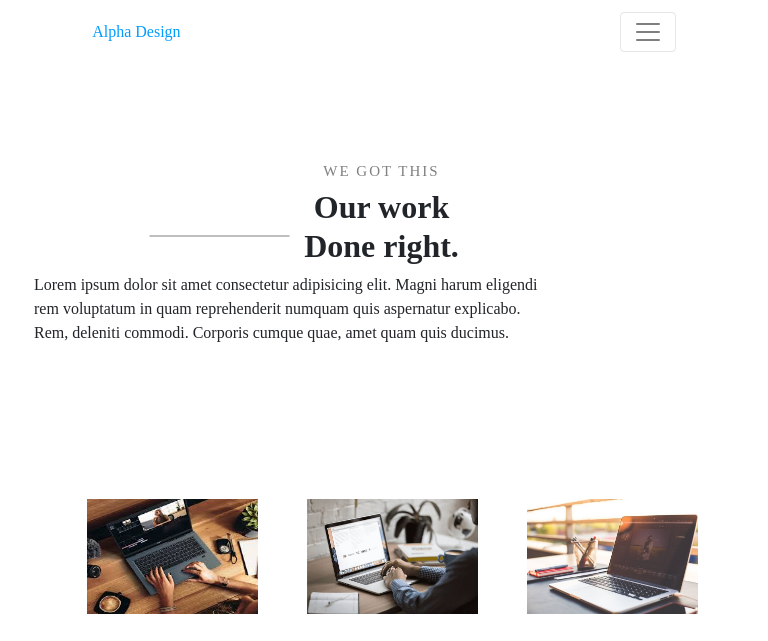
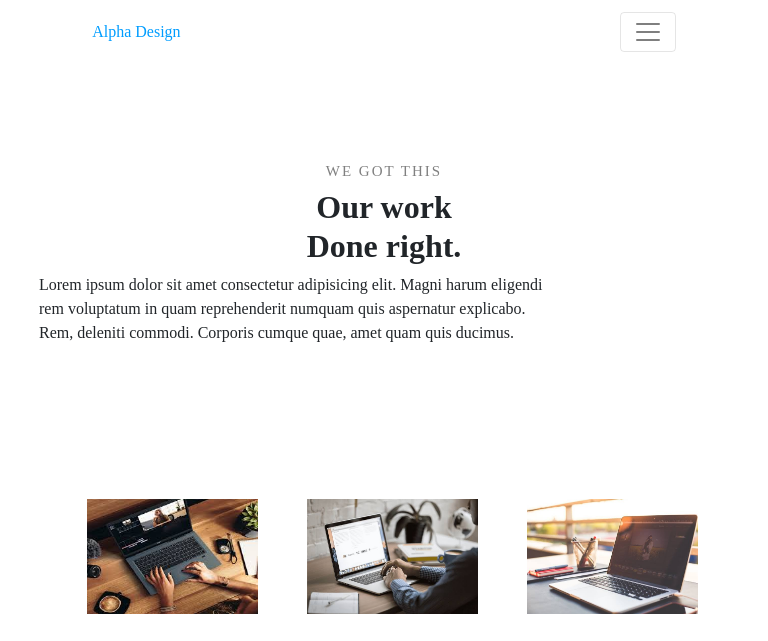
Before and after one commit to Azeez-Abiola/alphadesignprototype, a plain HTML site: page index.html in a window 768 px wide. Shown: the top 641 px of the page. Drawn offline with Linux system fonts and the light colour scheme.

Commit message:
made changes

```diff
--- a/index.html
+++ b/index.html
@@ -65,50 +65,7 @@
 
 
 
-    <div class="vertical"></div>
-    <style>
-        .vertical {
-            border-right: 1px solid grey;
-            height: 140px;
-            position: absolute;
-            margin-left: 450px;
-            margin-top: 4px;
 
-        }
-
-
-        @media only screen and (max-width:1000px) {
-            .vertical {
-               transform: rotate(90deg);
-                margin-left: 300px;
-                position: absolute;
-            }
-
-            @media only screen and (min-width:390px) {
-                .vertical {
-                    margin-left: 200px;
-                    position: absolute;
-                }
-            }
-        }
-
-
-        @media only screen and (max-width:962px) {
-            .vertical {
-                transform: rotate(90deg);
-                margin-left: 355px;
-                position: absolute;
-
-            }
-
-            @media only screen and (min-width:391px) {
-                .vertical {
-                    margin-left: 200px;
-                    position: absolute;
-                }
-            }
-        }
-    </style>
 
                 <div class="col-lg-6 col-md-12">
                     <p class="text-left">
--- a/main.css
+++ b/main.css
@@ -25,7 +25,7 @@ p{
 }
 
 .container .row {
-  margin-left: -20px;
+ /* margin-left: -20px;*/
   margin-bottom: 120px;
 }
 
@@ -92,6 +92,9 @@ img{
     margin: 18px;
 }
 
+
+
+
 .quote{
   margin-left: 2rem;
 }
```
